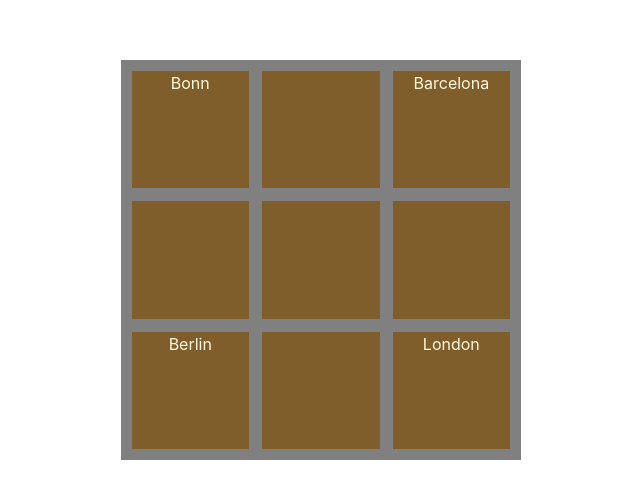
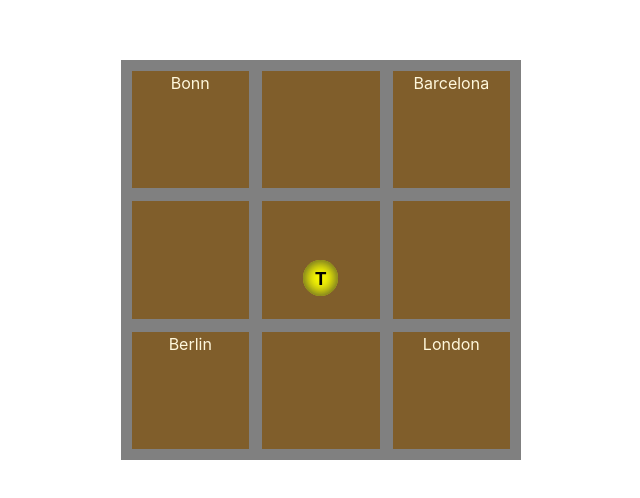
Before and after one commit to kitconcept/digital-office, a React (Create React App) app: page / in a window 1280 px wide. Shown: the part 140-638 px from the top of the page, without its empty margins (319-959 px from the left). Built offline with nearby package versions, Linux system fonts and the light colour scheme.

Commit message:
added Avatar and KeyListener

```diff
--- a/src/App.css
+++ b/src/App.css
@@ -63,39 +63,39 @@
   text-align: center;
 }
 
-.One {
+.Number1 {
   grid-column-start: 1;
   grid-row-start: 1;
 }
-.Two {
+.Number2 {
   grid-column-start: 2;
   grid-row-start: 1;
 }
-.Three {
+.Number3 {
   grid-column-start: 3;
   grid-row-start: 1;
 }
-.Four {
+.Number4 {
   grid-column-start: 1;
   grid-row-start: 2;
 }
-.Five {
+.Number5 {
   grid-column-start: 2;
   grid-row-start: 2;
 }
-.Six {
+.Number6 {
   grid-column-start: 3;
   grid-row-start: 2;
 }
-.Seven {
+.Number7 {
   grid-column-start: 1;
   grid-row-start: 3;
 }
-.Eight {
+.Number8 {
   grid-column-start: 2;
   grid-row-start: 3;
 }
-.Nine {
+.Number9 {
   grid-column-start: 3;
   grid-row-start: 3;
 }
@@ -104,3 +104,26 @@
   width: 835px;
   max-width: 900px;
 }
+
+.Avatar {
+  width: 30%;
+  height: 30%;
+  background: yellow;
+  position: relative;
+  top: 30%;
+  left: 35%;
+  color: black;
+  font-size: 18px;
+  font-weight: bold;
+  border-radius: 50%;
+  text-align: center;
+  box-shadow: inset 0 0 15px #333;
+  padding-top: 4%;
+}
+.Avatar.Hidden {
+  visibility: hidden;
+}
+
+.RoomTitle {
+  height: 24px;
+}
--- a/src/Office/Office.js
+++ b/src/Office/Office.js
@@ -1,53 +1,131 @@
-import React from "react";
+import React, { useState, useEffect } from "react";
 import Room from "./Room.js";
+import "../App.css";
 
-class Office extends React.Component {
-  constructor(props) {
-    super(props);
-    this.state = {
-      roomName:
-        "kitconcept-digital-office-123e4567-e89b-12d3-a456-426655440000",
-      userFullName: "Timo Stollenwerk",
-    };
+const Office = () => {
+  const [AvatarSelector, setAvatarSelector] = useState(5);
+  const roomName =
+    "kitconcept-digital-office-123e4567-e89b-12d3-a456-426655440000";
+  const userFullName = "Thomas Kindermann";
+  const ArrowUp = useKeyPress("ArrowUp");
+  const ArrowDown = useKeyPress("ArrowDown");
+  const ArrowLeft = useKeyPress("ArrowLeft");
+  const ArrowRight = useKeyPress("ArrowRight");
+
+  useEffect(() => {
+    if (ArrowUp) {
+      console.log("ArrowUp");
     }
+    if (ArrowDown) {
+      console.log("ArrowDown");
+    }
+    if (ArrowRight) {
+      console.log("ArrowRight");
+    }
+    if (ArrowLeft) {
+      console.log("ArrowLeft");
+    }
+  });
 
-  render() {
   return (
     <div className="Container">
       <div className="Floor">
         <Room
-            RoomNumber="One"
+          RoomNumber={1}
           roomTitle="Bonn"
-            roomName={this.state.roomName}
-            userFullName={this.state.userFullName}
+          roomName={roomName}
+          userFullName={userFullName}
+          AvatarSelector={AvatarSelector}
         />
-          <div className="Room Two" />
         <Room
-            RoomNumber="Three"
+          RoomNumber={2}
+          roomTitle=""
+          roomName=""
+          userFullName={userFullName}
+          AvatarSelector={AvatarSelector}
+        />
+        <Room
+          RoomNumber={3}
           roomTitle="Barcelona"
-            roomName={this.state.roomName}
-            userFullName={this.state.userFullName}
+          roomName={roomName}
+          userFullName={userFullName}
+          AvatarSelector={AvatarSelector}
         />
-          <div className="Room Four" />
-          <div className="Room Five" />
-          <div className="Room Six" />
         <Room
-            RoomNumber="Seven"
+          RoomNumber={4}
+          roomTitle=""
+          roomName=""
+          userFullName={userFullName}
+          AvatarSelector={AvatarSelector}
+        />
+        <Room
+          RoomNumber={5}
+          roomTitle=""
+          roomName=""
+          userFullName={userFullName}
+          AvatarSelector={AvatarSelector}
+        />
+        <Room
+          RoomNumber={6}
+          roomTitle=""
+          roomName=""
+          userFullName={userFullName}
+          AvatarSelector={AvatarSelector}
+        />
+        <Room
+          RoomNumber={7}
           roomTitle="Berlin"
-            roomName={this.state.roomName}
-            userFullName={this.state.userFullName}
+          roomName={roomName}
+          userFullName={userFullName}
+          AvatarSelector={AvatarSelector}
         />
-          <div className="Room Eight" />
         <Room
-            RoomNumber="Nine"
+          RoomNumber={8}
+          roomTitle=""
+          roomName=""
+          userFullName={userFullName}
+          AvatarSelector={AvatarSelector}
+        />
+        <Room
+          RoomNumber={9}
           roomTitle="London"
-            roomName={this.state.roomName}
-            userFullName={this.state.userFullName}
+          roomName={roomName}
+          userFullName={userFullName}
+          AvatarSelector={AvatarSelector}
         />
       </div>
     </div>
   );
+};
+
+function useKeyPress(targetKey) {
+  const [keyPressed, setKeyPressed] = useState(false);
+
+  function downHandler({ key }) {
+    if (key === targetKey) {
+      setKeyPressed(true);
     }
   }
 
+  const upHandler = ({ key }) => {
+    if (key === targetKey) {
+      if (key === targetKey) {
+        setKeyPressed(false);
+      }
+    }
+  };
+
+  useEffect(() => {
+    window.addEventListener("keydown", downHandler);
+    window.addEventListener("keyup", upHandler);
+
+    return () => {
+      window.removeEventListener("keydown", downHandler);
+      window.removeEventListener("keyup", upHandler);
+    };
+  }, []);
+
+  return keyPressed;
+}
+
 export default Office;
--- a/src/Office/Room.js
+++ b/src/Office/Room.js
@@ -1,19 +1,23 @@
 import React from "react";
 import CallModal from "./CallModal.js";
+import "../App.css";
+
 class Room extends React.Component {
   constructor(props) {
     super(props);
     this.handleHide = this.handleHide.bind(this);
     this.handleShow = this.handleShow.bind(this);
     this.state = {
-      RoomNumber: "Room " + this.props.RoomNumber,
+      RoomNumber: "Room Number" + this.props.RoomNumber,
       modalShow: false,
     };
   }
+
   handleShow() {
-    this.setState({
-      modalShow: true,
-    });
+    if (this.props.roomName != "")
+      this.setState({
+        modalShow: true,
+      });
   }
   handleHide() {
     this.setState({
@@ -25,7 +29,10 @@ class Room extends React.Component {
     return (
       <>
         <div className={this.state.RoomNumber} onClick={this.handleShow}>
-          {this.props.roomTitle}
+          <div className="RoomTitle">{this.props.roomTitle}</div>
+          {this.props.RoomNumber === this.props.AvatarSelector && (
+            <div className="Avatar">{this.props.userFullName.charAt(0)}</div>
+          )}
         </div>
         <CallModal
           show={this.state.modalShow}
```
Lines whose indentation alone changed are shown as unchanged.
